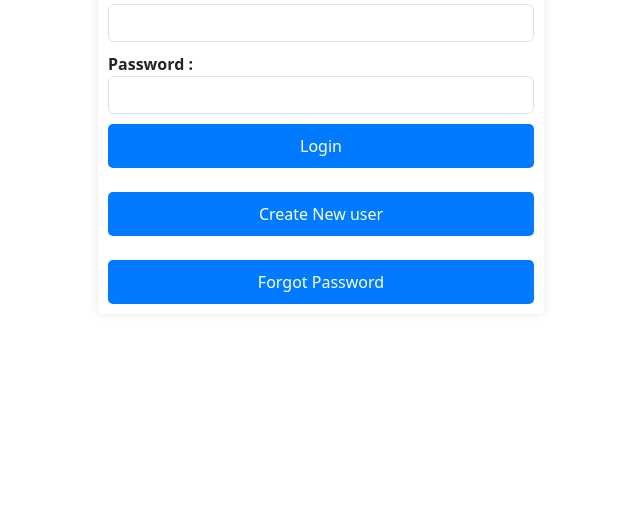
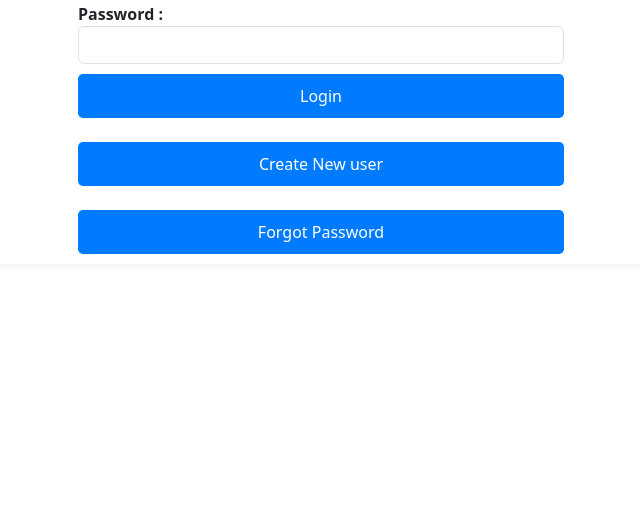
Before and after one commit to naveen-pasham/expense_tracker, a website: page public/views/Login/login.html in a window 1280 px wide. Shown: the part 276-800 px from the top of the page, without its empty margins (319-959 px from the left). Drawn offline with nearby package versions, Linux system fonts and the light colour scheme.

Commit message:
chnage login

```diff
--- a/public/views/Login/login.css
+++ b/public/views/Login/login.css
@@ -9,7 +9,7 @@ body {
    .container {
        margin-top: 100px;
    }
-   form {
+   #boxdesign {
     margin: 50px;
        padding: 10px;
        background-color: white;
--- a/public/views/Login/login.html
+++ b/public/views/Login/login.html
@@ -12,7 +12,7 @@
 
     <div class="container" >
 
-
+     <div id="boxdesign">
      <div class="row">
       <div class="col-md-6 mx-auto">
        <form>
@@ -30,14 +30,13 @@
            <div class="form-group">
             <button type="submit" id="login" class="btn btn-primary">Login</button>
            </div><br>
-           <div class="form-group">
-            <button type="submit" id="signup" class="btn btn-primary">Create New user</button>
-           </div>  <br>
-           <div class="form-group">
-            <button type="submit" id="forgot" class="btn btn-primary">Forgot Password</button>
-           </div>
        </form>
 
+          <button type="submit" id="signup" class="btn btn-primary">Create New user</button>
+          <br>
+        <br>
+          <button type="submit" id="forgot" class="btn btn-primary">Forgot Password</button>
+         </div>
       </div>
      </div></div>
      <script src="https://cdnjs.cloudflare.com/ajax/libs/axios/1.6.7/axios.min.js"></script>
```
